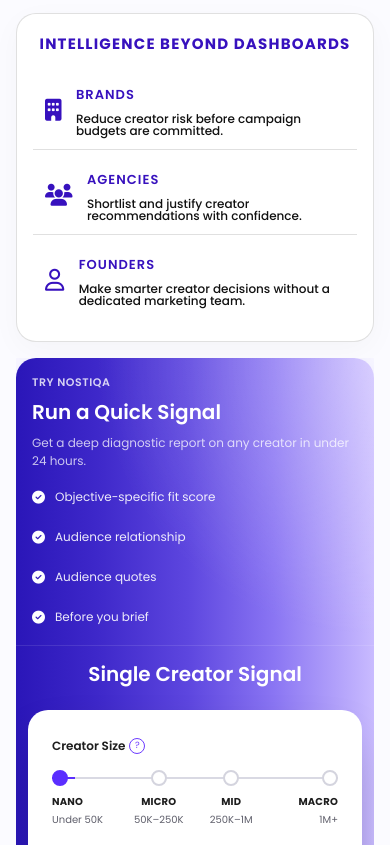
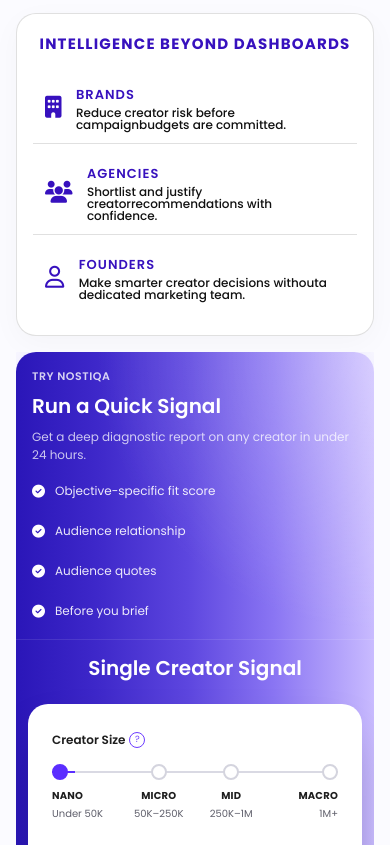
Before and after one commit to codewik1/nostiqa, a website: page index.html in a window 390 px wide. Shown: the part 1459-2304 px from the top of the page. Drawn offline with Linux system fonts and the light colour scheme.

Commit message:
Design Final

```diff
--- a/assets/js/main.js
+++ b/assets/js/main.js
@@ -61,7 +61,7 @@
         clickable: true,
       },
       breakpoints: {
-        0: { slidesPerView: 2.2 },
+        0: { slidesPerView: 2.6 },
         576: { slidesPerView: 2.5 },
         768: { slidesPerView: 3 },
         1024: { slidesPerView: 3 },
--- a/index.html
+++ b/index.html
@@ -444,17 +444,12 @@
                      <div class="mb-1.5 flex items-center gap-3">
                         <div class="flex items-center justify-center text-primary"><i
                            class="fa-regular fa-user text-xl"></i></div>
-                        <h4 class="text-sm font-semibold uppercase tracking-widest text-primary font-body">FOUNDERS
-                        </h4>
+                        <h4 class="text-sm font-semibold uppercase tracking-widest text-primary font-body">FOUNDERS</h4>
                      </div>
-                     <p class="text-sm leading-relaxed text-dark font-medium">Make smarter creator decisions without
-                        a dedicated marketing team.
-                     </p>
+                     <p class="text-sm leading-relaxed text-dark font-medium">Make smarter creator decisions withouta dedicated marketing team.</p>
                   </div>
                   <div class="p-4">
-                     <p class="text-sm leading-relaxed text-dark font-medium">Audience trust, credibility and
-                        response potential are rarely visible before a campaign launches.
-                     </p>
+                     <p class="text-sm leading-relaxed text-dark font-medium">Audience trust, credibility andresponse potential are rarely visible before a campaign launches.</p>
                   </div>
                </div>
                <div class="grid grid-cols-1 overflow-hidden sm:grid-cols-2 xl:grid-cols-5 flex lg:hidden">
@@ -462,36 +457,24 @@
                      <div class="flex items-center justify-center text-primary shrink-0"><i
                         class="fa-solid fa-building text-3xl"></i></div>
                      <div class="w-full">
-                        <h4 class="text-base font-semibold uppercase tracking-widest text-primary font-body mb-1.5">
-                           BRANDS
-                        </h4>
-                        <p class="text-sm leading-none text-dark font-medium">Reduce creator risk before campaign
-                           budgets are committed.
-                        </p>
+                        <h4 class="text-base font-semibold uppercase tracking-widest text-primary font-body mb-0 xs:mb-1.5">BRANDS</h4>
+                        <p class="text-sm leading-none text-dark font-medium">Reduce creator risk before campaignbudgets are committed.</p>
                      </div>
                   </div>
                   <div class="flex items-center gap-5 border-b border-gray/20 p-4 mb-1.5">
                      <div class="flex items-center justify-center text-primary shrink-0"><i
                         class="fa-solid fa-users text-3xl"></i></div>
                      <div class="w-full">
-                        <h4 class="text-base font-semibold uppercase tracking-widest text-primary font-body mb-1.5">
-                           AGENCIES
-                        </h4>
-                        <p class="text-sm leading-none text-dark font-medium">Shortlist and justify creator
-                           recommendations with confidence.
-                        </p>
+                        <h4 class="text-base font-semibold uppercase tracking-widest text-primary font-body mb-0 xs:mb-1.5">AGENCIES</h4>
+                        <p class="text-sm leading-none text-dark font-medium">Shortlist and justify creatorrecommendations with confidence.</p>
                      </div>
                   </div>
                   <div class="flex items-center gap-5 p-4 mb-1.5">
                      <div class="flex items-center justify-center text-primary shrink-0"><i
                         class="fa-regular fa-user text-3xl"></i></div>
                      <div class="w-full">
-                        <h4 class="text-base font-semibold uppercase tracking-widest text-primary font-body mb-1.5">
-                           FOUNDERS
-                        </h4>
-                        <p class="text-sm leading-none text-dark font-medium">Make smarter creator decisions without
-                           a dedicated marketing team.
-                        </p>
+                        <h4 class="text-base font-semibold uppercase tracking-widest text-primary font-body mb-0 xs:mb-1.5">FOUNDERS</h4>
+                        <p class="text-sm leading-none text-dark font-medium">Make smarter creator decisions withouta dedicated marketing team.</p>
                      </div>
                   </div>
                </div>
```
